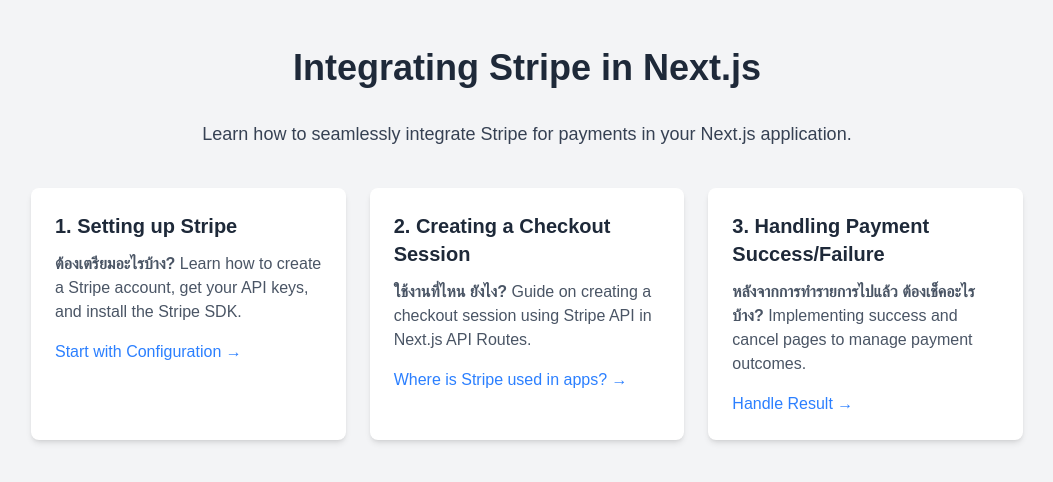
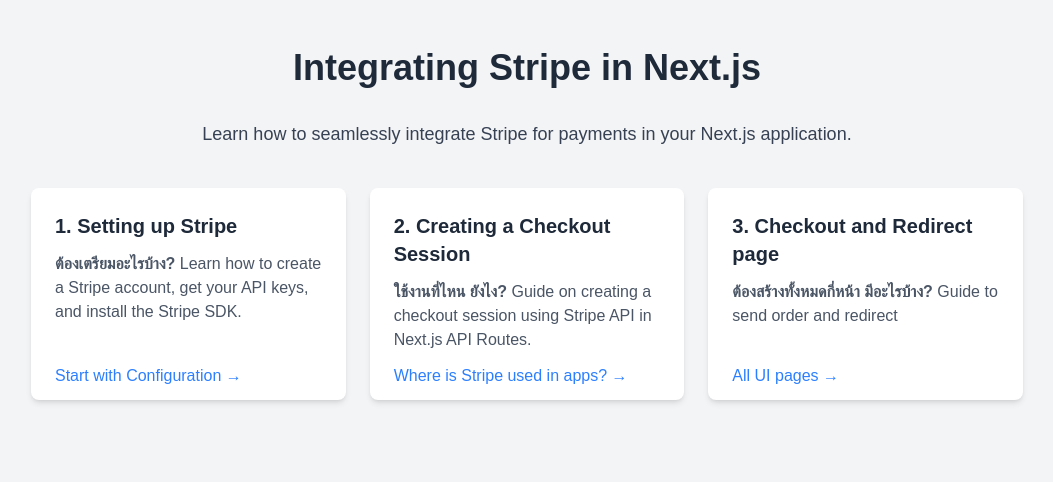
Before and after one commit to kanokpit-yowaratch/stripe-demo, a Next.js app: page / in a window 1280 px wide. Shown: the top 482 px of the page, without its empty margins (113-1166 px from the left). Built offline with nearby package versions, Linux system fonts and the light colour scheme.

Commit message:
fix: update content

```diff
--- /dev/null
+++ b/src/app/all-ui-pages/page.tsx
@@ -0,0 +1,29 @@
+import React from 'react';
+import Link from 'next/link';
+
+function AllUIPages() {
+	return (
+		<div className="min-h-screen bg-gray-100 py-12">
+			<div className="container mx-auto px-4 sm:px-8 md:px-36">
+				<h1 className="text-4xl font-bold text-gray-800 text-center mb-8">All UI Pages</h1>
+				<Link href="/" className="text-blue-500 hover:underline">
+					กลับหน้าหลัก
+				</Link>
+				<div className="grid grid-cols-1">
+					<div className="bg-white rounded-lg shadow-md p-6 hover:shadow-lg transition-shadow">
+						<div className="text-md font-semibold text-gray-800 mb-1">
+							โดยพื้นฐานจะมีหน้า UI ที่จำเป็นอยู่ 3 หน้า ประกอบด้วย
+						</div>
+						<ol className="list-decimal list-inside pl-4 mb-3">
+							<li>หน้า Checkout หรือ Place Order</li>
+							<li>หน้า Payment success</li>
+							<li>หน้า Payment cancel</li>
+						</ol>
+					</div>
+				</div>
+			</div>
+		</div>
+	);
+}
+
+export default AllUIPages;
--- a/src/app/handle-result/page.tsx
+++ /dev/null
@@ -1,7 +0,0 @@
-import React from 'react';
-
-function HandleResult() {
-	return <div>page</div>;
-}
-
-export default HandleResult;
--- a/src/app/implement/page.tsx
+++ b/src/app/implement/page.tsx
@@ -11,15 +11,20 @@
 				</Link>
 				<div className="grid grid-cols-1">
 					<div className="bg-white rounded-lg shadow-md p-6 hover:shadow-lg transition-shadow">
-						<h2 className="flex items-center gap-2 text-xl font-semibold text-gray-800 mb-3">
-							1. เริ่มต้นด้วยการสร้าง Session ที่ฝั่ง API ก่อนเพื่อรองรับการทำงานในขั้นตอนต่างๆ
-						</h2>
-						<h2 className="flex items-center gap-2 text-xl font-semibold text-gray-800 mb-3">
-							2. ส่งข้อมูลออเดอร์ไปยัง API
-						</h2>
-						<h2 className="flex items-center gap-2 text-xl font-semibold text-gray-800 mb-3">
-							3. การจัดการหลังการชำระเงิน
-						</h2>
+						<div className="text-md font-semibold text-gray-800 mb-1">
+							เริ่มต้นด้วยการสร้าง Session ที่ฝั่ง API ก่อนเพื่อรองรับการทำงานในขั้นตอนต่างๆ โดยใน Session
+							ประกอบด้วย
+						</div>
+						<ol className="list-decimal list-inside pl-4 mb-3">
+							<li>
+								payment_method_types คือ ประเภทของการชำระเงิน ตรงนี้หากไม่ได้กำหนด จะมี payment method
+								ให้เลือกในหน้า UI
+							</li>
+							<li>line_items คือ รายละเอียดของออเดอร์ เช่น สินค้า จำนวน ราคารวม</li>
+							<li>mode คือ ประเภทของ session เช่น payment</li>
+							<li>success_url คือ link ของหน้า UI สำหรับการจ่ายเงินสำเร็จ</li>
+							<li>cancel_url คือ link ของหน้า UI เมื่อผู้ใช้มีการยกเลิก</li>
+						</ol>
 					</div>
 				</div>
 			</div>
--- a/src/app/page.tsx
+++ b/src/app/page.tsx
@@ -12,38 +12,42 @@
 					</p>
 
 					<div className="grid grid-cols-1 md:grid-cols-2 lg:grid-cols-3 gap-6">
-						<div className="bg-white rounded-lg shadow-md p-6 hover:shadow-lg transition-shadow">
+						<div className="relative bg-white rounded-lg shadow-md p-6 hover:shadow-lg transition-shadow">
 							<h2 className="text-xl font-semibold text-gray-800 mb-3">1. Setting up Stripe</h2>
-							<p className="text-gray-600 mb-4">
+							<p className="text-gray-600 mb-6">
 								<span className="font-semibold">ต้องเตรียมอะไรบ้าง? </span>Learn how to create a Stripe
 								account, get your API keys, and install the Stripe SDK.
 							</p>
-							<Link href="/setting-up-stripe" className="text-blue-500 hover:underline">
+							<Link
+								href="/setting-up-stripe"
+								className="absolute inset-x-0 left-6 bottom-3 text-blue-500 hover:underline">
 								Start with Configuration &rarr;
 							</Link>
 						</div>
 
-						<div className="bg-white rounded-lg shadow-md p-6 hover:shadow-lg transition-shadow">
+						<div className="relative bg-white rounded-lg shadow-md p-6 hover:shadow-lg transition-shadow">
 							<h2 className="text-xl font-semibold text-gray-800 mb-3">2. Creating a Checkout Session</h2>
-							<p className="text-gray-600 mb-4">
+							<p className="text-gray-600 mb-6">
 								<span className="font-semibold">ใช้งานที่ไหน ยังไง? </span>Guide on creating a checkout
 								session using Stripe API in Next.js API Routes.
 							</p>
-							<Link href="/implement" className="text-blue-500 hover:underline">
+							<Link
+								href="/implement"
+								className="absolute inset-x-0 left-6 bottom-3 text-blue-500 hover:underline">
 								Where is Stripe used in apps? &rarr;
 							</Link>
 						</div>
 
-						<div className="bg-white rounded-lg shadow-md p-6 hover:shadow-lg transition-shadow">
-							<h2 className="text-xl font-semibold text-gray-800 mb-3">
-								3. Handling Payment Success/Failure
-							</h2>
-							<p className="text-gray-600 mb-4">
-								<span className="font-semibold">หลังจากการทำรายการไปแล้ว ต้องเช็คอะไรบ้าง? </span>Implementing
-								success and cancel pages to manage payment outcomes.
+						<div className="relative bg-white rounded-lg shadow-md p-6 hover:shadow-lg transition-shadow">
+							<h2 className="text-xl font-semibold text-gray-800 mb-3">3. Checkout and Redirect page</h2>
+							<p className="text-gray-600 mb-6">
+								<span className="font-semibold">ต้องสร้างทั้งหมดกี่หน้า มีอะไรบ้าง? </span>Guide to send order
+								and redirect
 							</p>
-							<Link href="/handle-result" className="text-blue-500 hover:underline">
-								Handle Result &rarr;
+							<Link
+								href="/all-ui-pages"
+								className="absolute inset-x-0 left-6 bottom-3 text-blue-500 hover:underline">
+								All UI pages &rarr;
 							</Link>
 						</div>
 					</div>
--- a/src/app/setting-up-stripe/page.tsx
+++ b/src/app/setting-up-stripe/page.tsx
@@ -31,14 +31,13 @@
 							height="315"
 							src="https://www.youtube.com/embed/PjlY5fT0CCs?si=Wn0Et1y5opfxkDtR"
 							title="YouTube video player"
-							frameBorder="0"
 							allow="accelerometer; autoplay; clipboard-write; encrypted-media; gyroscope; picture-in-picture; web-share"
 							referrerPolicy="strict-origin-when-cross-origin"
 							allowFullScreen></iframe>
 
-						<ul className="text-gray-600 my-4">
-							<li>- ถ้าต้องการใช้งานโหมดทดสอบ ให้เอาตัวที่อยู่ในโหมดทดสอบ</li>
-							<li>- แต่ถ้าต้องการใช้งานจริง ก็เอาคีย์ หลังจากที่เปิดโหมดใช้งานจริงมา</li>
+						<ul className="list-disc text-gray-600 my-4 pl-4">
+							<li>ถ้าต้องการใช้งานโหมดทดสอบ ให้เอาตัวที่อยู่ในโหมดทดสอบ</li>
+							<li>แต่ถ้าต้องการใช้งานจริง ก็เอาคีย์ หลังจากที่เปิดโหมดใช้งานจริงมา</li>
 						</ul>
 						<div>
 							<h4 className="mb-2">หน้าตาของคีย์ที่อยู่ในโหมดทดสอบ</h4>
```
